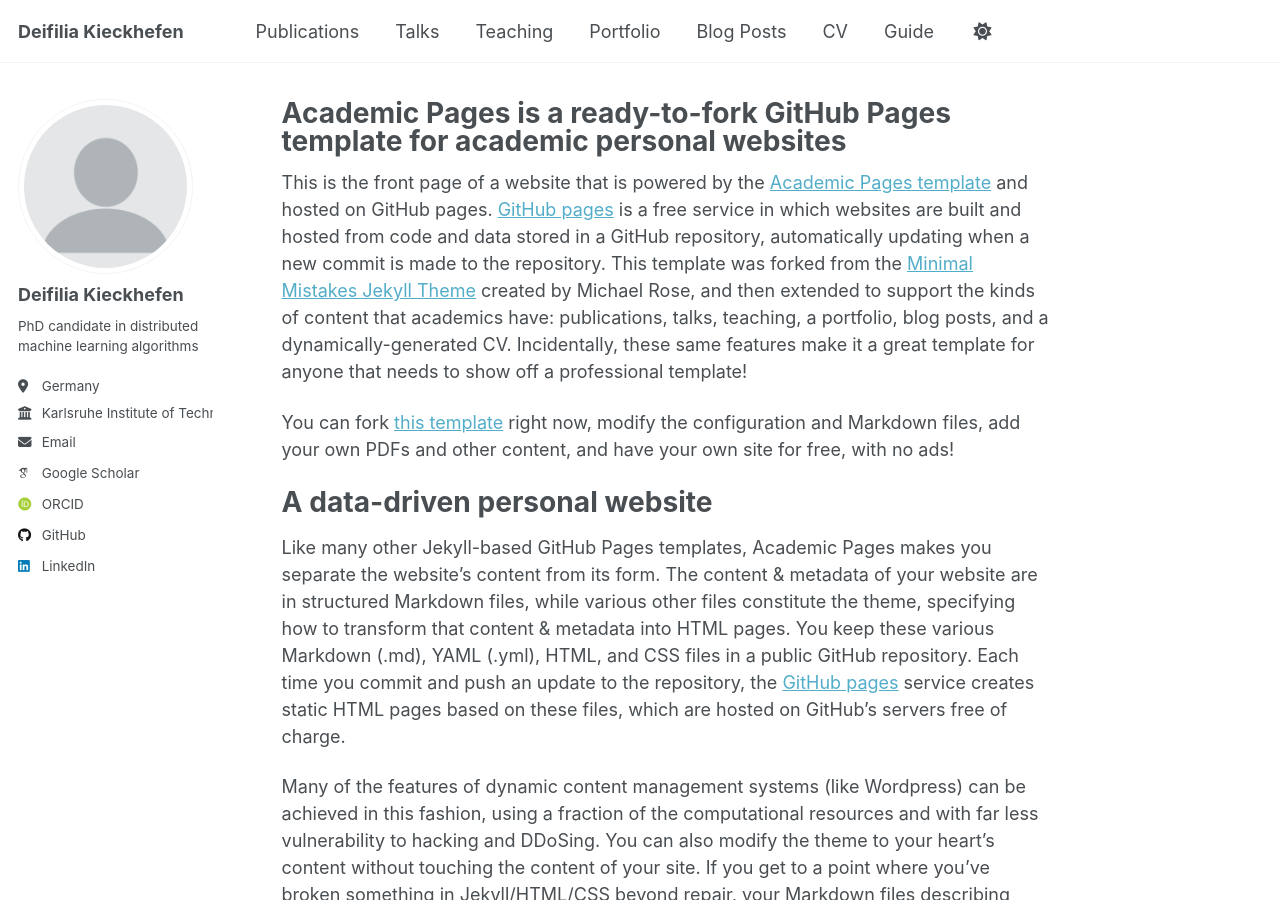
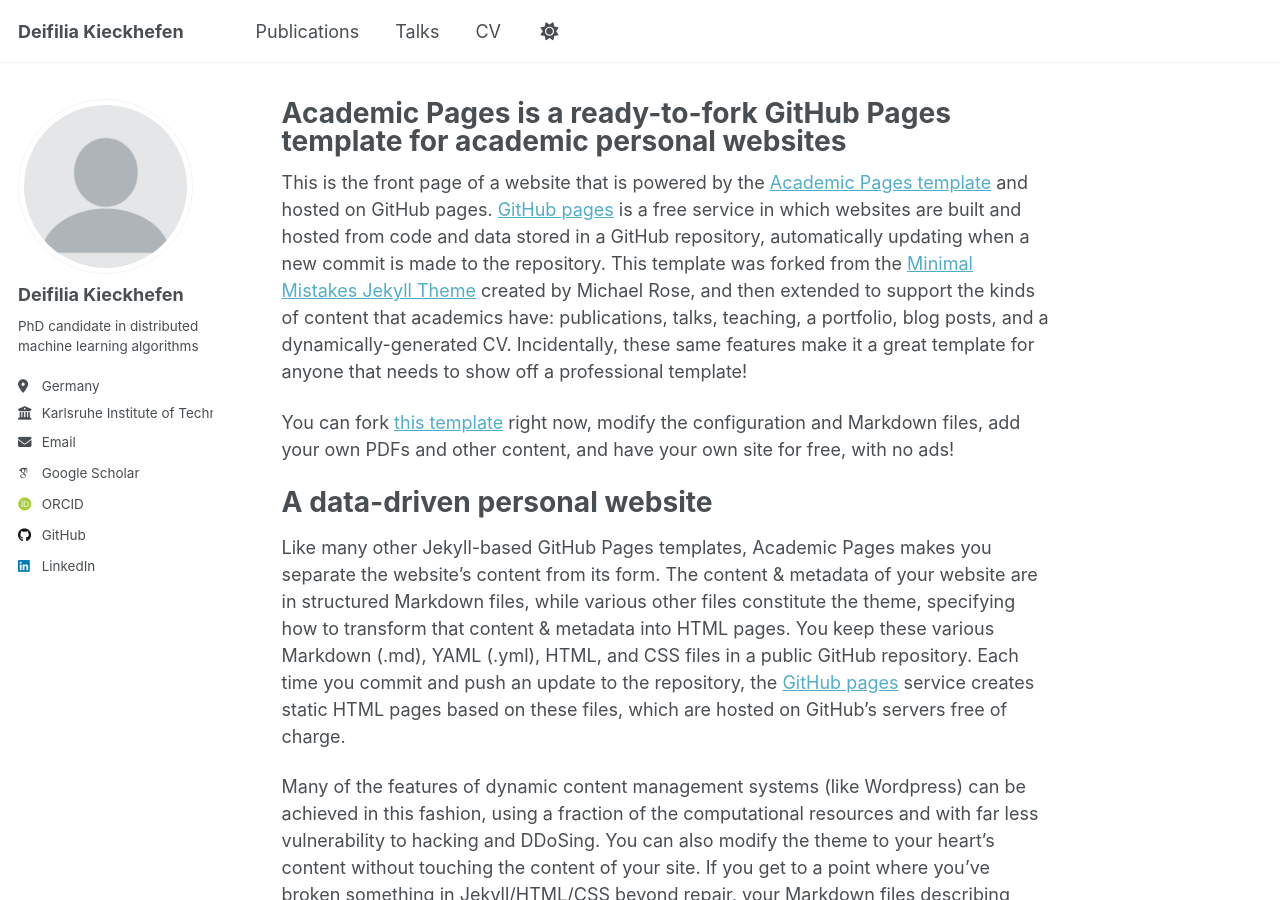
Before and after one commit to DeifiliaTo/deifiliakieckhefen.github.io, a Jekyll site: the page built from _pages/about.md, in a window 1280 px wide and 900 px high. Built offline with Jekyll 4.4.1, drawn with Linux system fonts in a browser that asks for light colours; some web fonts are replaced; a script that is not in the unit is left out; part of the change alters nothing that is shown.

Commit message:
edit main navigation to avoid teaching and portfolio

```diff
--- a/_data/navigation.yml
+++ b/_data/navigation.yml
@@ -14,20 +14,17 @@ main:
   - title: "Talks"
     url: /talks/
 
-  - title: "Teaching"
-    url: /teaching/
+  # - title: "Teaching"
+  #   url: /teaching/
 
-  - title: "Portfolio"
-    url: /portfolio/
+  # - title: "Portfolio"
+  #   url: /portfolio/
 
-  - title: "Blog Posts"
-    url: /year-archive/
+  # # - title: "Blog Posts"
+  # #   url: /year-archive/
 
   - title: "CV"
     url: /cv/
 
   # - title: "CV"
   #   url: /cv-json/
-
-  - title: "Guide"
-    url: /markdown/
```
